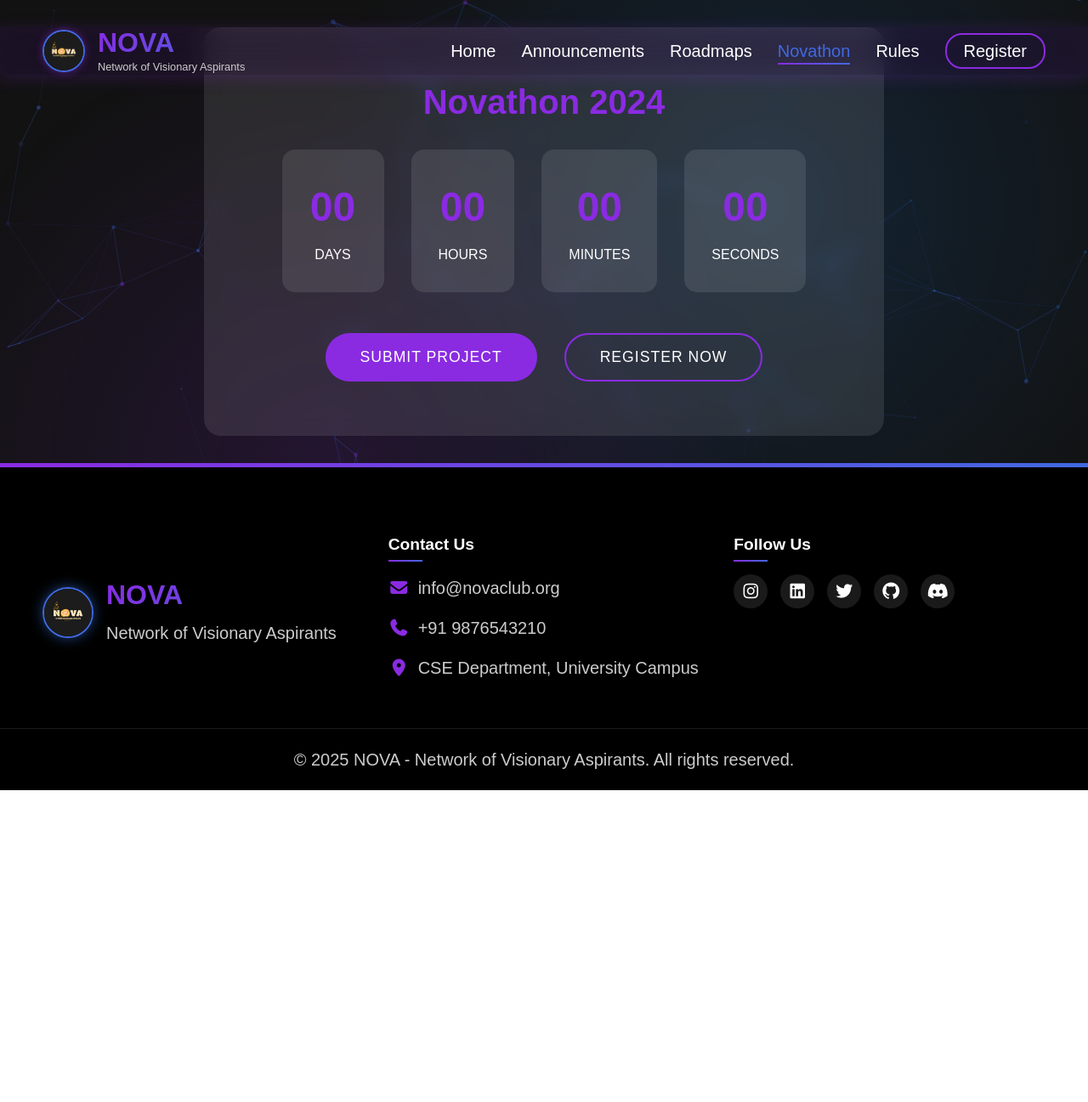
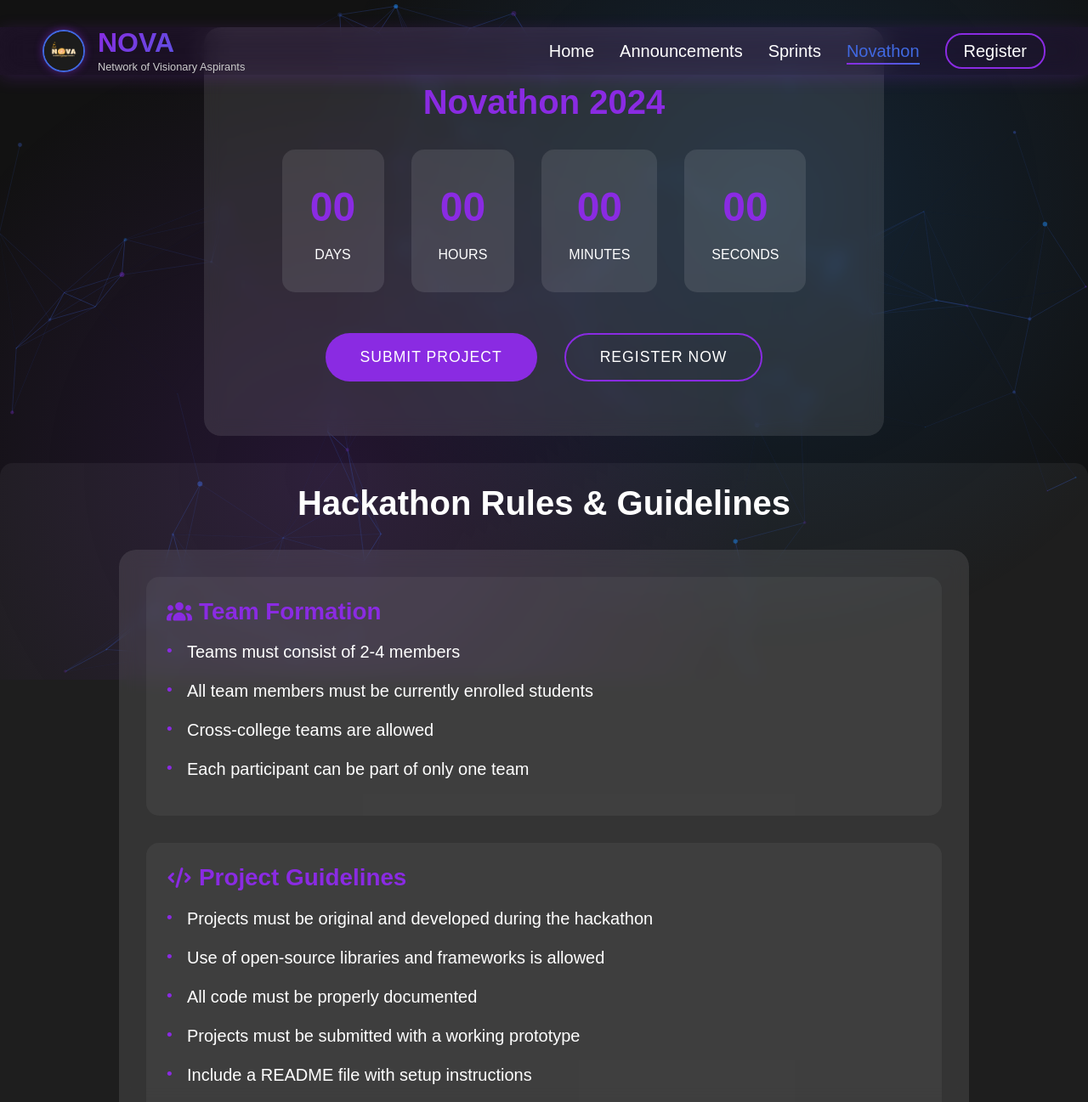
Before and after one commit to Ecb05/NOVA-Website-React, a React (Vite) app in the folder NOVA/: page /novathon in a window 1280 px wide. Shown: the top 1297 px of the page at 85% size. Before the commit the page ends 930 px from the top, so only its background shows below. Built offline with nearby package versions, Linux system fonts and the light colour scheme.

Commit message:
Front-end deployment and new Sprints section

```diff
--- a/NOVA/src/App.css
+++ b/NOVA/src/App.css
@@ -2939,7 +2939,7 @@ footer::before {
 }
 
 .detailed-roadmap:nth-child(even) {
-    background: var(--darker-bg);
+    background: rgba(16, 15, 15, 0.5); /* 0.8 = 80% opacity */
 }
 
 .detailed-roadmap:nth-child(odd) {
@@ -3454,3 +3454,71 @@ footer::before {
     background: rgba(244, 67, 54, 0.1);
     border-radius: 8px;
 }
+ .rules-container {
+            max-width: 1000px;
+            margin: 2rem auto;
+            padding: 2rem;
+            background: rgba(255, 255, 255, 0.1);
+            backdrop-filter: blur(10px);
+            border-radius: 20px;
+        }
+
+        .rules-section {
+            margin-bottom: 2rem;
+            padding: 1.5rem;
+            background: rgba(255, 255, 255, 0.05);
+            border-radius: 15px;
+            transition: transform 0.3s ease;
+        }
+
+        .rules-section:hover {
+            transform: translateY(-5px);
+        }
+
+        .rules-section h2 {
+            color: var(--primary-color);
+            margin-bottom: 1rem;
+            display: flex;
+            align-items: center;
+            gap: 0.5rem;
+        }
+
+        .rules-section h2 i {
+            font-size: 1.5rem;
+        }
+
+        .rules-list {
+            list-style: none;
+            padding: 0;
+        }
+
+        .rules-list li {
+            margin-bottom: 1rem;
+            padding-left: 1.5rem;
+            position: relative;
+        }
+
+        .rules-list li:before {
+            content: "•";
+            color: var(--primary-color);
+            position: absolute;
+            left: 0;
+            font-size: 1.2rem;
+        }
+
+        .back-btn {
+            display: inline-flex;
+            align-items: center;
+            gap: 0.5rem;
+            padding: 0.5rem 1rem;
+            background: var(--primary-color);
+            color: white;
+            text-decoration: none;
+            border-radius: 50px;
+            margin-bottom: 1rem;
+            transition: all 0.3s ease;
+        }
+
+        .back-btn:hover {
+            transform: translateX(-5px);
+        }
--- a/NOVA/src/App.jsx
+++ b/NOVA/src/App.jsx
@@ -8,10 +8,11 @@ import AdminPanel from './admin/AdminPanel';
 import Announcements from './pages/Announcements';
 import Novathon from './pages/Novathon';
 import Register from './pages/Register';
+import Sprints from './pages/Sprints';
 // Temporary placeholder components (you'll create these later)
 
 
-const Roadmaps = () => <div>Roadmaps Page</div>;
+
 
 const Rules = () => <div>Rules Page</div>;
 
@@ -30,7 +31,7 @@ function App() {
           <Routes>
             <Route path="/" element={<Home />} />
             <Route path="/announcements" element={<Announcements />} />
-            <Route path="/roadmaps" element={<Roadmaps />} />
+            <Route path="/sprints" element={<Sprints />} />
             <Route path="/novathon" element={<Novathon />} />
             <Route path="/rules" element={<Rules />} />
             <Route path="/register" element={<Register />} />
--- a/NOVA/src/components/Navbar.jsx
+++ b/NOVA/src/components/Navbar.jsx
@@ -55,11 +55,11 @@ const Navbar = () => {
           </li>
           <li>
             <Link
-              to="/roadmaps"
-              className={isActiveLink('/roadmaps') ? 'active' : ''}
+              to="/sprints"
+              className={isActiveLink('/sprints') ? 'active' : ''}
               onClick={closeMenu}
             >
-              Roadmaps
+              Sprints
             </Link>
           </li>
           <li>
@@ -71,15 +71,7 @@ const Navbar = () => {
               Novathon
             </Link>
           </li>
-          <li>
-            <Link
-              to="/rules"
-              className={isActiveLink('/rules') ? 'active' : ''}
-              onClick={closeMenu}
-            >
-              Rules
-            </Link>
-          </li>
+
           <li>
             <Link
               to="/register"
--- /dev/null
+++ b/NOVA/src/components/sections/FullStackRoadmaps.jsx
@@ -0,0 +1,91 @@
+import React from 'react';
+
+const FullStackRoadmap = () => {
+  return (
+    <section className="detailed-roadmap mern-roadmap" id="mern-roadmap">
+      <div className="section-header" data-aos="fade-up">
+        <h2><i className="fab fa-js-square"></i> <span className="highlight">FullStack</span> Web Development Roadmap</h2>
+        <p>GitHub • React • Flask & Fast API • DataBase • Deployment</p>
+      </div>
+
+      <div className="roadmap-timeline">
+        <div className="timeline-item" data-aos="fade-right" data-aos-delay="100">
+          <div className="timeline-marker">1</div>
+          <div className="timeline-content">
+            <h3>GitHub Fundamentals</h3>
+            <p>Master the building blocks of web development</p>
+            <div className="timeline-resources">
+              <a href="https://www.youtube.com/watch?v=UB1O30fR-EE" target="_blank" rel="noopener noreferrer" className="resource-link">
+                <i className="fab fa-youtube"></i> HTML & CSS Crash Course
+              </a>
+            </div>
+            <span className="timeline-duration">Week 1</span>
+            <span className="timeline-duration">Speaker : Lalith ( 4th Year - CSE)</span>
+          </div>
+        </div>
+
+        <div className="timeline-item" data-aos="fade-left" data-aos-delay="200">
+          <div className="timeline-marker">2</div>
+          <div className="timeline-content">
+            <h3>React.js Frontend Development</h3>
+            <p>Build dynamic user interfaces with React</p>
+            <div className="timeline-resources">
+              <a href="https://www.youtube.com/watch?v=w7ejDZ8SWv8" target="_blank" rel="noopener noreferrer" className="resource-link">
+                <i className="fab fa-youtube"></i> React JS Full Course
+              </a>
+            </div>
+            <span className="timeline-duration">Week 2</span>
+            <span className="timeline-duration">Speaker : Ayush ( 4th Year - IT)</span>
+          </div>
+        </div>
+
+        <div className="timeline-item" data-aos="fade-right" data-aos-delay="300">
+          <div className="timeline-marker">3</div>
+          <div className="timeline-content">
+            <h3>Backend - Flask & Fast API</h3>
+            <p>Create robust server-side applications</p>
+            <div className="timeline-resources">
+              <a href="https://www.youtube.com/watch?v=TlB_eWDSMt4" target="_blank" rel="noopener noreferrer" className="resource-link">
+                <i className="fab fa-youtube"></i> Node.js Tutorial
+              </a>
+            </div>
+            <span className="timeline-duration">Week 3</span>
+            <span className="timeline-duration">Speaker : Karthikeya ( 4th Year - IT)</span>
+          </div>
+        </div>
+
+        <div className="timeline-item" data-aos="fade-left" data-aos-delay="400">
+          <div className="timeline-marker">4</div>
+          <div className="timeline-content">
+            <h3> Database Integration</h3>
+            <p>Store and manage data with MongoDB</p>
+            <div className="timeline-resources">
+              <a href="https://www.youtube.com/watch?v=ExcRbA7fy_A" target="_blank" rel="noopener noreferrer" className="resource-link">
+                <i className="fab fa-youtube"></i> MongoDB Tutorial
+              </a>
+            </div>
+            <span className="timeline-duration">Week 4</span>
+            <span className="timeline-duration">Speaker : Ayush ( 4th Year - IT)</span>
+          </div>
+        </div>
+
+        <div className="timeline-item" data-aos="fade-left" data-aos-delay="400">
+          <div className="timeline-marker">5</div>
+          <div className="timeline-content">
+            <h3> Deployment</h3>
+            <p>Deploy and share your website with others</p>
+            <div className="timeline-resources">
+              <a href="https://www.youtube.com/watch?v=ExcRbA7fy_A" target="_blank" rel="noopener noreferrer" className="resource-link">
+                <i className="fab fa-youtube"></i> MongoDB Tutorial
+              </a>
+            </div>
+            <span className="timeline-duration">Week 5</span>
+            <span className="timeline-duration">Speaker : Ayush ( 4th Year - IT)</span>
+          </div>
+        </div>
+      </div>
+    </section>
+  );
+};
+
+export default FullStackRoadmap;
--- /dev/null
+++ b/NOVA/src/components/sections/RulesSection.jsx
@@ -0,0 +1,65 @@
+
+
+const RulesSection = () => {
+  return (
+    <section className="rules-section">
+      <div className="container">
+        <h1 className="section-title" data-aos="fade-up">Hackathon Rules & Guidelines</h1>
+        <div className="rules-container" data-aos="fade-up">
+          <div className="rules-section" data-aos="fade-up" data-aos-delay="100">
+            <h2><i className="fas fa-users"></i> Team Formation</h2>
+            <ul className="rules-list">
+              <li>Teams must consist of 2-4 members</li>
+              <li>All team members must be currently enrolled students</li>
+              <li>Cross-college teams are allowed</li>
+              <li>Each participant can be part of only one team</li>
+            </ul>
+          </div>
+
+          <div className="rules-section" data-aos="fade-up" data-aos-delay="200">
+            <h2><i className="fas fa-code"></i> Project Guidelines</h2>
+            <ul className="rules-list">
+              <li>Projects must be original and developed during the hackathon</li>
+              <li>Use of open-source libraries and frameworks is allowed</li>
+              <li>All code must be properly documented</li>
+              <li>Projects must be submitted with a working prototype</li>
+              <li>Include a README file with setup instructions</li>
+            </ul>
+          </div>
+
+          <div className="rules-section" data-aos="fade-up" data-aos-delay="300">
+            <h2><i className="fas fa-clock"></i> Time Management</h2>
+            <ul className="rules-list">
+              <li>Hackathon duration: 24 hours</li>
+              <li>Regular check-ins are mandatory</li>
+              <li>Final submission deadline is strict</li>
+              <li>Teams can take breaks as needed</li>
+            </ul>
+          </div>
+
+          <div className="rules-section" data-aos="fade-up" data-aos-delay="400">
+            <h2><i className="fas fa-trophy"></i> Judging Criteria</h2>
+            <ul className="rules-list">
+              <li>Innovation and creativity (30%)</li>
+              <li>Technical implementation (30%)</li>
+              <li>User experience and design (20%)</li>
+              <li>Presentation and pitch (20%)</li>
+            </ul>
+          </div>
+
+          <div className="rules-section" data-aos="fade-up" data-aos-delay="500">
+            <h2><i className="fas fa-exclamation-triangle"></i> Code of Conduct</h2>
+            <ul className="rules-list">
+              <li>Respect all participants and mentors</li>
+              <li>No plagiarism or use of pre-built solutions</li>
+              <li>Maintain professional behavior throughout</li>
+              <li>Follow all venue and equipment rules</li>
+            </ul>
+          </div>
+        </div>
+      </div>
+    </section>
+  );
+};
+
+export default RulesSection;
--- /dev/null
+++ b/NOVA/src/components/sections/SprintsHeroSection.jsx
@@ -0,0 +1,15 @@
+import React from 'react';
+
+const SprintsHeroSection = () => {
+  return (
+    <section className="roadmaps-hero">
+      <div className="hero-content centered" data-aos="fade-up" data-aos-duration="1000">
+        <h1>Learning <span className="highlight">Roadmaps</span></h1>
+        <h2>Your Journey to Tech Mastery</h2>
+        <p>Structured learning paths designed to take you from beginner to expert in various technology stacks</p>
+      </div>
+    </section>
+  );
+};
+
+export default SprintsHeroSection;
--- a/NOVA/src/pages/Novathon.jsx
+++ b/NOVA/src/pages/Novathon.jsx
@@ -2,6 +2,7 @@ import React, { useState } from 'react';
 import CountdownSection from '../components/novathon/CountdownSection';
 import RegistrationModal from '../components/novathon/RegistrationModal';
 import SubmissionModal from '../components/novathon/SubmissionModal';
+import RulesSection from '../components/sections/RulesSection';
 
 const Novathon = () => {
   const [showRegistration, setShowRegistration] = useState(false);
@@ -24,7 +25,7 @@ const Novathon = () => {
         onClose={() => setShowSubmission(false)}
       />
 
-
+     <RulesSection />
     </>
   );
 };
--- /dev/null
+++ b/NOVA/src/pages/Sprints.jsx
@@ -0,0 +1,11 @@
+import SprintsHeroSection from "../components/sections/SprintsHeroSection";
+import FullStackRoadmap from "../components/sections/FullStackRoadmaps";
+const Sprints = () => {
+  return (
+    <>
+      <SprintsHeroSection />
+      <FullStackRoadmap />
+    </>
+  );
+}
+export default Sprints;
```
Also changed, not shown: 1 other file (tests, documents, lock files or other folders).
